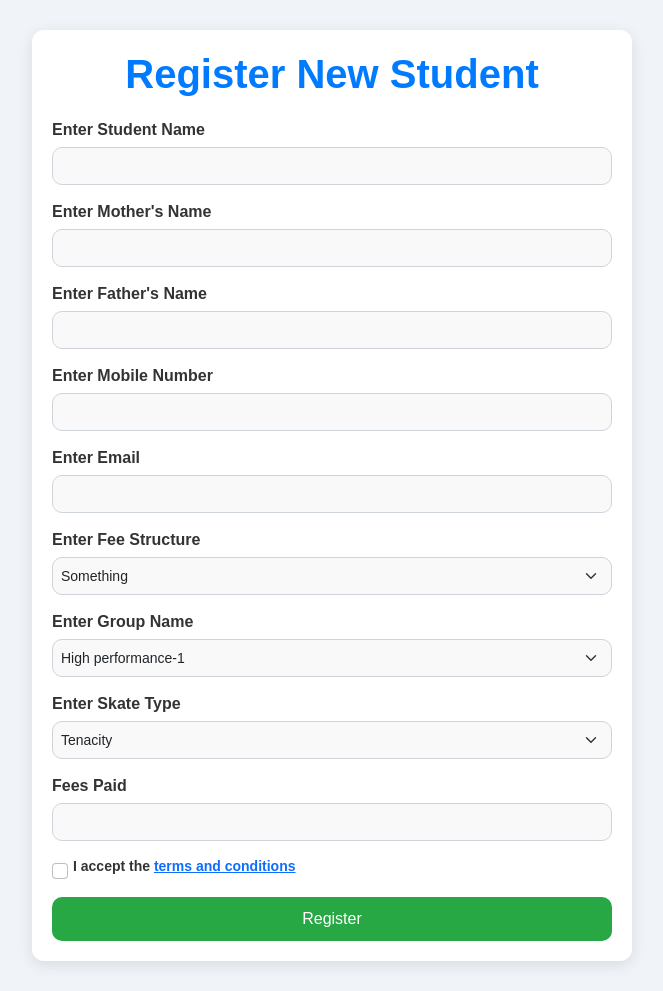
After one commit to ArchitAgrawal14/Vsa-deployed, a Node server app: page /joinUs in a window 1280 px wide. The commit adds this page. Shown: the whole page, without its empty margins (308-971 px from the left). Run offline with Node 20, Linux system fonts and the light colour scheme; the visitor is signed in with stand-in values (Sample User, id 1); some libraries are stand-ins or nearby versions.

Commit message:
Added join us page funtionality yet to be added

```diff
--- a/index.js
+++ b/index.js
@@ -102,7 +102,7 @@ app.use(cors(
   }
 ));
 
-  app.options("/google", cors());
+app.options("/google", cors());
 app.get("/google", cors(), passport.authenticate("google",{
 
       scope:['profile']
@@ -283,6 +283,10 @@ app.post("/Login", async (req, res) => {
         errorMessage: "An error occurred, please try again.",
       });
     }
+});
+app.get("/newLogin", (req, res) => {
+  res.render("login.ejs");
+  console.log("Successfully rendered login page");
 });
 const authenticateUser = (req, res, next) => {
     const token = req.cookies.token;
@@ -881,6 +885,16 @@ app.post("/AddToCart", authenticateUser, async (req, res) => {
   }
 });
 
+//yaha pe join us ka hai
+app.get("/joinUs",authenticateUser,(req,res)=>{
+  if(req.user){
+    res.render("joinUs.ejs");
+  }else{
+    res.redirect("/newlogin");
+  }
+});
+
+//yaha pe join us ka end hai
 app.get("/Cart", authenticateUser, async (req, res) => {
     try {
         // Initialize variables for rendering
@@ -923,7 +937,6 @@ app.get("/Cart", authenticateUser, async (req, res) => {
     }
 });
 // yaha pe item cart se remove karne ka hai.
-
 app.post("/removeItemFromCart", authenticateUser, async (req, res) => {
     let userId;
     const firstName = req.user.fullName.split(" ")[0];
@@ -982,10 +995,6 @@ app.post("/removeItemFromCart", authenticateUser, async (req, res) => {
     }
 });
 
-app.get("/newLogin", (req, res) => {
-    res.render("login.ejs");
-    console.log("Successfully rendered login page");
-});
 app.get("/Logout", (req, res) => {
     res.clearCookie("token");
     res.redirect("/");
@@ -1279,7 +1288,7 @@ app.get("/achievements", async (req, res) => {
       });
     }
 });
-
+//yaha pe academy students details ka hai
 app.get("/StudentsAchievements", authenticateUser, async (req, res) => {
   try {
     if (req.user) {
@@ -1326,7 +1335,7 @@ app.post("/studentAchievementDetails", authenticateUser, async (req, res) => {
       res.status(401).send("Unauthorized");
   }
 });
-
+//yaha pe academy students details ka end hai
 
 //yaha pe footer ka hai
 app.use("/FAQ", authenticateUser,async (req, res) => {
@@ -1343,6 +1352,7 @@ app.use("/FAQ", authenticateUser,async (req, res) => {
     res.render("FAQ.ejs", { FAQ_data: FAQ_data, Login:null});
   }
 });
+
 //Admin panel funtionnality starts here
 //yaha pe newsletter ka hai
 app.post("/subscribedToNewsLetter", authenticateUser, async (req, res) => {
@@ -2194,6 +2204,7 @@ const storage = multer.diskStorage({
   // })
 
   //functionality for tours booking ends here
+
 db.connect();
 app.listen(port, () => {
   console.log(`Listening on port:${port}`);
--- a/views/header.ejs
+++ b/views/header.ejs
@@ -218,6 +218,7 @@
       <nav class="navigation">
         <ul>
           <li><a href="/">Home</a></li>
+          <li><a href="/joinUs">Join us</a></li>
           <li><a href="/Cart">Cart</a></li>
           <li><a href="/Shop">Shop</a></li>
           <li class="nav-item dropdown">
--- a/views/index.ejs
+++ b/views/index.ejs
@@ -505,6 +505,7 @@ body {
         <nav class="navigation">
           <ul>
             <li><a href="/">Home</a></li>
+            <li><a href="/joinUs">Join us</a></li>
             <li><a href="/Cart">Cart</a></li>
             <li><a href="/Shop">Shop</a></li>
             <li class="nav-item dropdown">
--- /dev/null
+++ b/views/joinUs.ejs
@@ -0,0 +1,434 @@
+<!DOCTYPE html>
+<html lang="en">
+  <head>
+    <meta charset="UTF-8" />
+    <meta name="viewport" content="width=device-width, initial-scale=1.0" />
+    <title>New Student</title>
+    <link
+      href="https://maxcdn.bootstrapcdn.com/bootstrap/5.1.3/css/bootstrap.min.css"
+      rel="stylesheet"
+    />
+    <style>
+      body {
+        background-color: #f0f4f8; /* Softer background color */
+        font-family: "Arial", sans-serif;
+      }
+
+      .form-container {
+        max-width: 600px;
+        margin: 30px auto;
+        padding: 20px;
+        background-color: #ffffff; /* White background for form */
+        border-radius: 12px;
+        box-shadow: 0 4px 15px rgba(0, 0, 0, 0.1);
+      }
+
+      .form-container h1 {
+        text-align: center;
+        margin-bottom: 20px;
+        color: #007bff; /* Primary color for headings */
+        font-weight: bold;
+      }
+
+      .form-group {
+        margin-bottom: 15px; /* Reduced space between form groups */
+      }
+
+      .form-group label {
+        margin-bottom: 5px;
+        font-weight: bold;
+        color: #333; /* Dark gray for labels */
+        display: block; /* Align labels above the inputs */
+      }
+
+      .form-control,
+      .form-select {
+        width: 100%; /* Full width */
+        height: 38px; /* Reduced height */
+        border-radius: 10px;
+        border: 1px solid #ced4da;
+        padding: 8px; /* Reduced padding */
+        font-size: 14px; /* Slightly smaller font size */
+        box-sizing: border-box; /* Include padding in width calculations */
+        background-color: #f9f9f9; /* Light gray background for inputs */
+      }
+
+      .form-control:focus,
+      .form-select:focus {
+        border-color: #007bff; /* Primary color on focus */
+        box-shadow: 0 0 5px rgba(38, 143, 255, 0.5);
+      }
+
+      .btn-submit {
+        width: 100%; /* Full width */
+        background-color: #28a745; /* Success color for button */
+        border: none;
+        border-radius: 10px;
+        padding: 10px; /* Reduced padding */
+        font-size: 16px; /* Slightly smaller font size */
+        color: #ffffff; /* White text color */
+        cursor: pointer;
+      }
+
+      .btn-submit:hover {
+        background-color: #218838; /* Darker shade of green on hover */
+      }
+
+      .toast {
+        background-color: #28a745; /* Success color */
+        color: #ffffff; /* White text color */
+        border-radius: 8px;
+      }
+
+      .toast-body {
+        font-size: 16px;
+      }
+
+      .toast-container {
+        display: none;
+      }
+
+      .toast-container.show {
+        display: block;
+      }
+
+      .custom-select {
+        height: 38px; /* Consistent height */
+        border-radius: 10px;
+        border: 1px solid #ced4da;
+        background-color: #f9f9f9; /* Light gray background */
+      }
+
+      .custom-select:focus {
+        border-color: #007bff; /* Primary color on focus */
+        box-shadow: 0 0 5px rgba(38, 143, 255, 0.5);
+      }
+
+      .form-check {
+        display: flex; /* Align checkbox and label in one line */
+        align-items: center; /* Center vertically */
+        margin-bottom: 10px; /* Space below checkbox */
+      }
+
+      .form-check-label {
+        margin-left: 5px; /* Space between checkbox and label */
+        font-size: 14px; /* Consistent font size */
+        color: #333; /* Dark gray for labels */
+      }
+
+      #termsAndConditionPopup {
+        display: none;
+        position: fixed;
+        top: 0;
+        left: 0;
+        height: 100%;
+        width: 100%;
+        justify-content: center;
+        align-items: center;
+        background: rgba(0, 0, 0, 0.6);
+        z-index: 1000;
+      }
+
+      #termsAndConditionPopup > div {
+        background-color: #ffffff; /* White background for popup */
+        padding: 20px;
+        border-radius: 12px;
+        box-shadow: 0 4px 20px rgba(0, 0, 0, 0.2);
+        width: 90%;
+        max-width: 500px;
+        max-height: 80vh;
+        overflow-y: auto;
+        position: relative; /* For positioning the close button */
+      }
+
+      #termsAndConditionPopup h2 {
+        margin-bottom: 10px;
+        color: #dc3545; /* Danger color for heading */
+      }
+
+      #termsAndConditionPopup button {
+        margin-top: 15px;
+        border-radius: 8px;
+        background-color: #dc3545; /* Danger color for close button */
+        color: white;
+        border: none;
+        padding: 10px 15px; /* Consistent padding */
+        cursor: pointer;
+      }
+
+      #termsAndConditionPopup button:hover {
+        background-color: #c82333; /* Darker shade on hover */
+      }
+
+      /* Close Button for the Popup */
+      .close-popup {
+        position: absolute;
+        top: 10px;
+        right: 10px;
+        background: transparent;
+        border: none;
+        font-size: 20px;
+        cursor: pointer;
+        color: #dc3545; /* Danger color for close button */
+      }
+
+      /* Responsive Design */
+      @media (max-width: 768px) {
+        .form-container {
+          margin: 10px;
+          padding: 15px;
+        }
+
+        .form-container h1 {
+          font-size: 24px;
+        }
+
+        .btn-submit {
+          font-size: 16px;
+          padding: 10px;
+        }
+
+        .form-control,
+        .form-select {
+          padding: 8px; /* Slightly smaller padding */
+          font-size: 14px;
+        }
+
+        .toast-body {
+          font-size: 14px;
+        }
+      }
+    </style>
+  </head>
+  <body>
+    <% if (typeof toastMessage !== 'undefined') { %>
+    <div
+      id="toast-container"
+      class="position-fixed bottom-0 end-0 p-3 toast-container <%= toastMessage ? 'show' : '' %>"
+    >
+      <div
+        id="toast"
+        class="toast"
+        role="alert"
+        aria-live="assertive"
+        aria-atomic="true"
+      >
+        <div class="toast-header">
+          <strong class="me-auto">Message</strong>
+          <button
+            type="button"
+            class="btn-close"
+            data-bs-dismiss="toast"
+            aria-label="Close"
+          ></button>
+        </div>
+        <div class="toast-body">
+          <% if (toastMessage === true) { %>Successfully added student<% } %> <%
+          if (toastMessage === 'e') { %>Student already exists in the
+          database.<% } %> <% if (toastMessage === false) { %>Couldn't add
+          student. Try again later.<% } %>
+        </div>
+      </div>
+    </div>
+    <% } %>
+
+    <div class="form-container">
+      <h1>Register New Student</h1>
+      <form action="/" method="post">
+        <div class="form-group">
+          <label for="studentName">Enter Student Name</label>
+          <input
+            type="text"
+            id="studentName"
+            class="form-control"
+            name="Student_Name"
+            required
+          />
+        </div>
+        <div class="form-group">
+          <label for="motherName">Enter Mother's Name</label>
+          <input
+            type="text"
+            id="motherName"
+            class="form-control"
+            name="Mother_name"
+            required
+          />
+        </div>
+        <div class="form-group">
+          <label for="fatherName">Enter Father's Name</label>
+          <input
+            type="text"
+            id="fatherName"
+            class="form-control"
+            name="Father_name"
+            required
+          />
+        </div>
+        <div class="form-group">
+          <label for="mobileNumber">Enter Mobile Number</label>
+          <input
+            type="text"
+            id="mobileNumber"
+            class="form-control"
+            name="mobile_number"
+            required
+          />
+        </div>
+        <div class="form-group">
+          <label for="email">Enter Email</label>
+          <input
+            type="email"
+            id="email"
+            class="form-control"
+            name="email"
+            required
+          />
+        </div>
+        <div class="form-group">
+          <label for="feeStructure">Enter Fee Structure</label>
+          <select
+            id="feeStructure"
+            name="feeStructure"
+            class="form-select custom-select"
+            required
+          >
+            <option value="type1">Something</option>
+            <option value="type2">Something</option>
+            <option value="type3">Something</option>
+            <option value="type4">Something</option>
+          </select>
+        </div>
+        <div class="form-group">
+          <label for="groupAddedOn">Enter Group Name</label>
+          <select
+            id="groupAddedOn"
+            name="groupAddedOn"
+            class="form-select custom-select"
+            required
+          >
+            <option value="High_performance-1">High performance-1</option>
+            <option value="High_performance-2">High performance-2</option>
+            <option value="Intermediate">Intermediate</option>
+            <option value="Beginner">Beginner</option>
+          </select>
+        </div>
+        <div class="form-group">
+          <label for="skateType">Enter Skate Type</label>
+          <select
+            id="skateType"
+            name="skate_type"
+            class="form-select custom-select"
+            required
+          >
+            <option value="Tenacity">Tenacity</option>
+            <option value="Quads">Quads</option>
+            <option value="Inline">Inline</option>
+          </select>
+        </div>
+        <div class="form-group">
+          <label for="feePaid">Fees Paid</label>
+          <input
+            type="number"
+            id="feePaid"
+            class="form-control"
+            name="feePaid"
+          />
+        </div>
+
+        <div class="form-group">
+          <div class="form-check">
+            <input
+              type="checkbox"
+              class="form-check-input"
+              id="terms"
+              name="terms"
+              required
+            />
+            <label class="form-check-label" for="terms">
+              I accept the
+              <a href="#" id="termsAndConditionLink">terms and conditions</a>
+            </label>
+          </div>
+        </div>
+
+        <button type="submit" class="btn-submit">Register</button>
+      </form>
+    </div>
+
+    <div
+      id="termsAndConditionPopup"
+      style="
+        display: none;
+        position: fixed;
+        top: 0;
+        left: 0;
+        height: 100%;
+        width: 100%;
+        justify-content: center;
+        align-items: center;
+        z-index: 1000;
+      "
+    >
+      <div
+        style="
+          background-color: white;
+          padding: 20px;
+          box-shadow: 0px 0px 10px rgba(0, 0, 0, 0.5);
+          width: 80%;
+          max-width: 500px;
+          max-height: 80vh;
+          overflow-y: auto;
+        "
+      >
+        <h2>Terms and Condition :</h2>
+        <ol>
+          <li>
+            Lorem ipsum dolor sit amet consectetur adipisicing elit. Saepe,
+            repudiandae eius tenetur a reprehenderit libero animi. Aut quasi,
+            nulla ipsum deleniti a rerum similique, nam laboriosam pariatur
+            soluta dolores reprehenderit.
+          </li>
+          <li>
+            Lorem ipsum dolor sit amet consectetur, adipisicing elit. Suscipit
+            perferendis reprehenderit cumque fugit aliquam dolore cupiditate
+            voluptatibus laborum hic? Aperiam eos vel fuga nulla obcaecati porro
+            assumenda facilis eius nostrum!
+          </li>
+          <li>
+            Lorem ipsum dolor sit amet consectetur adipisicing elit. Saepe,
+            repudiandae eius tenetur a reprehenderit libero animi. Aut quasi,
+            nulla ipsum deleniti a rerum similique, nam laboriosam pariatur
+            soluta dolores reprehenderit.
+          </li>
+          <li>
+            Lorem ipsum dolor sit amet consectetur, adipisicing elit. Suscipit
+            perferendis reprehenderit cumque fugit aliquam dolore cupiditate
+            voluptatibus laborum hic? Aperiam eos vel fuga nulla obcaecati porro
+            assumenda facilis eius nostrum!
+          </li>
+        </ol>
+        <button id="closePopup" class="btn btn-danger">Close</button>
+      </div>
+    </div>
+
+    <script>
+      document
+        .getElementById("termsAndConditionLink")
+        .addEventListener("click", function (event) {
+          event.preventDefault();
+          document.getElementById("termsAndConditionPopup").style.display =
+            "flex";
+        });
+
+      document
+        .getElementById("closePopup")
+        .addEventListener("click", function () {
+          document.getElementById("termsAndConditionPopup").style.display =
+            "none";
+        });
+    </script>
+    <script src="https://code.jquery.com/jquery-3.6.0.min.js"></script>
+    <script src="https://cdn.jsdelivr.net/npm/bootstrap@5.1.3/dist/js/bootstrap.bundle.min.js"></script>
+  </body>
+</html>
```
Also changed, not shown: views/CreateNewsLetter.ejs (+69 -4 lines), views/adminDashboard.ejs (+4 -4 lines), public/images/1730390517107-Screenshot 2024-01-22 123439.png (added).
